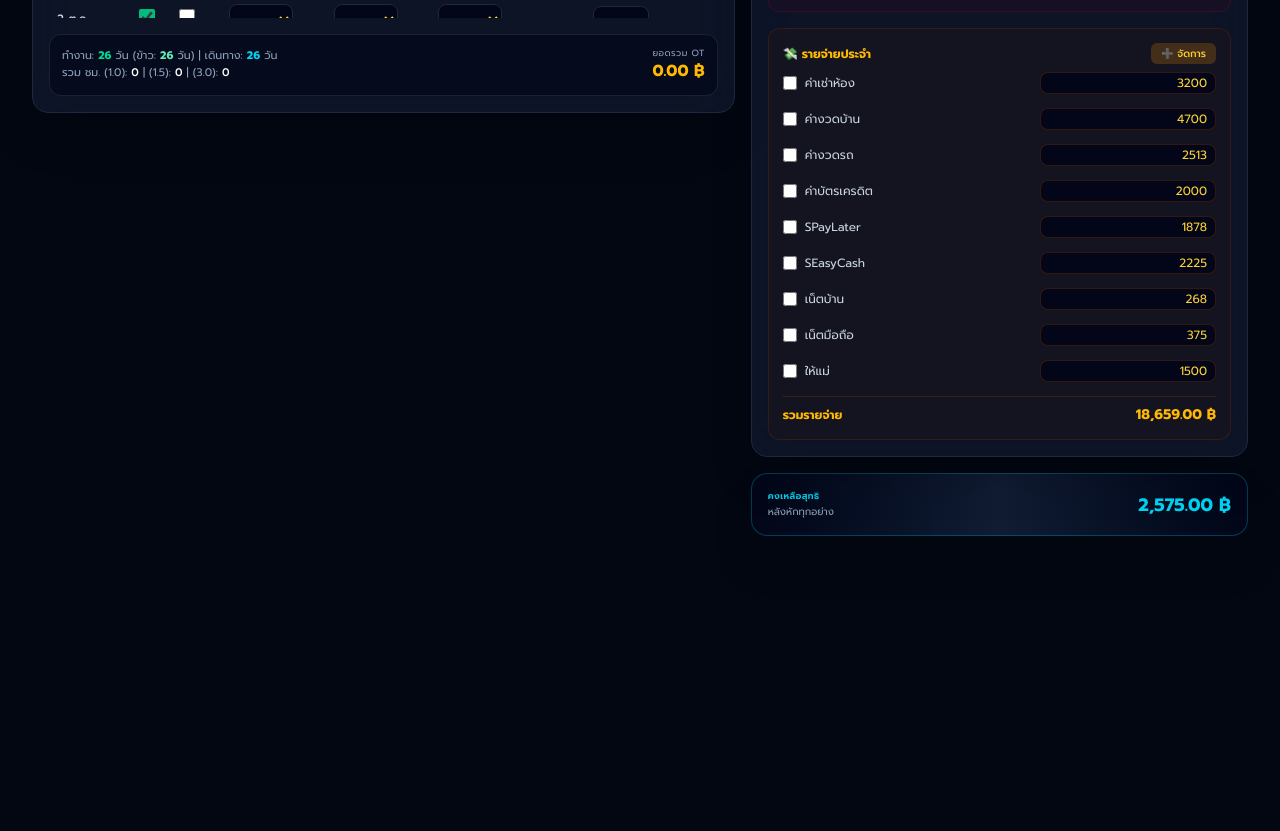
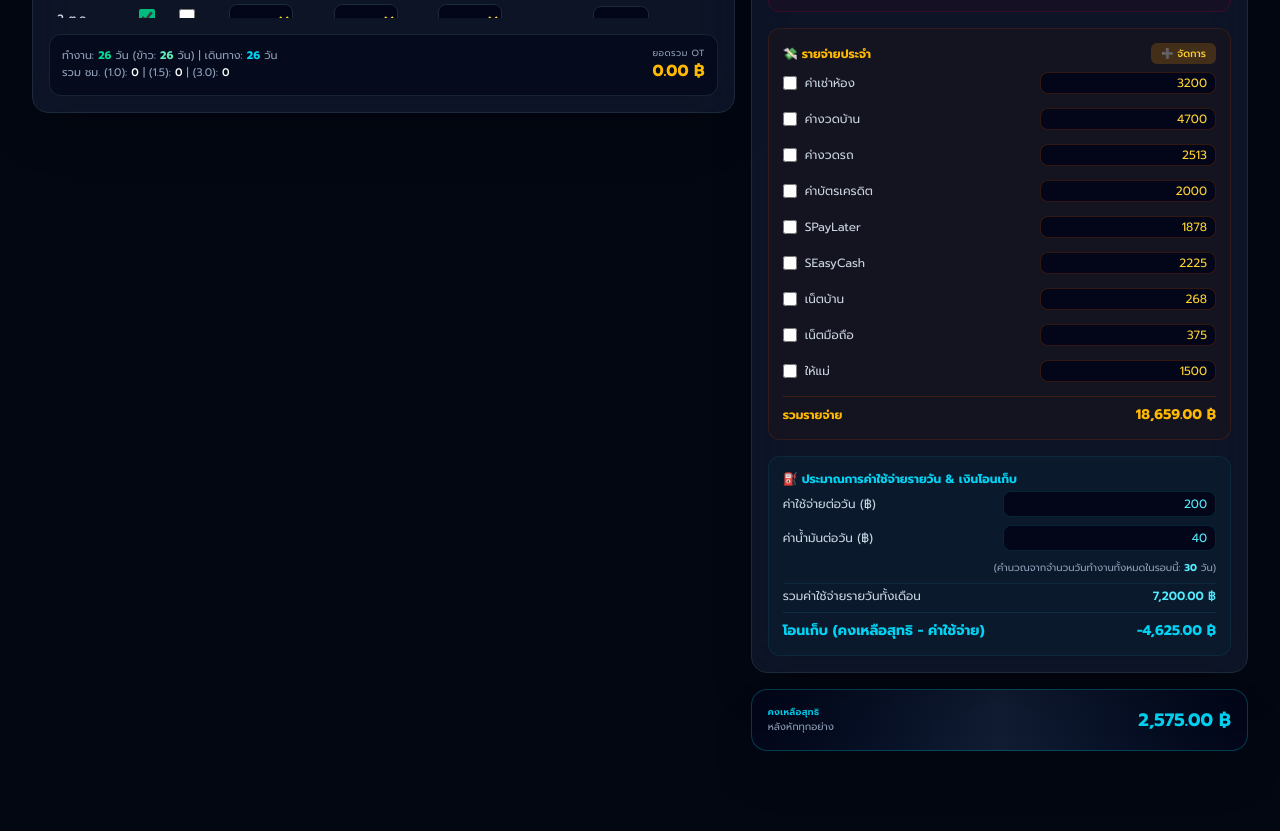
Before and after one commit to nuttapon4329-bit/OT, a plain HTML site: page index.html in a window 1280 px wide. Shown: the part 874-1705 px from the top of the page. Before the commit the page ends 1490 px from the top, so only its background shows below. Drawn offline with nearby package versions, Linux system fonts and the light colour scheme; no server answers.

Commit message:
Update index.html

```diff
--- a/index.html
+++ b/index.html
@@ -23,7 +23,7 @@
         <div class="text-amber-400 font-medium text-xs">กำลังซิงค์ข้อมูลจาก Google Sheet...</div>
     </div>
 
-    <!-- Top Navigation Bar (Full Width Container) -->
+    <!-- Top Navigation Bar -->
     <header class="border-b border-amber-500/30 bg-gradient-to-r from-slate-950 via-[#0d1527] to-slate-950 backdrop-blur-xl sticky top-0 z-40 px-4 xl:px-8 py-3.5 shadow-xl">
         <div class="max-w-[1920px] mx-auto flex flex-col md:flex-row justify-between items-center gap-3">
             <div class="flex items-center gap-3 w-full md:w-auto justify-between md:justify-start">
@@ -43,7 +43,6 @@
 
             <!-- Global Controls -->
             <div class="flex flex-wrap items-center gap-2.5 bg-slate-900/95 p-1.5 rounded-2xl border border-slate-800 shadow-inner w-full md:w-auto justify-between">
-                <!-- ย้ายปุ่มสรุปภาพรวมมาไว้ทางซ้ายสุดตรงนี้ -->
                 <button onclick="openSummaryModal()" class="bg-cyan-500/20 hover:bg-cyan-500/30 text-cyan-300 border border-cyan-500/40 px-2.5 py-1.5 rounded-xl text-xs font-bold transition cursor-pointer flex items-center gap-1.5" title="รายงานสรุปภาพรวม">
                     <span>📊</span> สรุปภาพรวม
                 </button>
@@ -61,7 +60,6 @@
                 <div class="flex items-center gap-2.5 pl-2.5 border-l border-slate-800">
                     <div class="text-right">
                         <div class="text-[10px] uppercase tracking-wider text-amber-300/90 font-bold">รายรับรวมสุทธิ</div>
-                        <!-- ขยายขนาดตัวเลขรายรับรวมสุทธิขึ้นอีก 1 เท่า (จากเดิม text-sm/base เป็น text-2xl/3xl) -->
                         <div class="text-xl md:text-3xl font-black text-emerald-400 val-display leading-tight" id="topBarTotalIncome">0.00 ฿</div>
                     </div>
                     <button onclick="togglePrivacy()" id="privacyToggleBtn" class="bg-slate-800 hover:bg-slate-700 text-slate-300 w-8 h-8 rounded-xl flex items-center justify-center transition cursor-pointer text-xs" title="ซ่อน/แสดง">
@@ -218,6 +216,32 @@
                         <div id="dynamicExpensesContainer" class="space-y-1.5"></div>
                         <div class="border-t border-amber-900/40 pt-2 grid grid-cols-2 items-center font-bold text-amber-400 text-xs">
                             <span>รวมรายจ่าย</span><span id="totalExpenses" class="text-right text-sm val-display">0.00 ฿</span>
+                        </div>
+                    </div>
+
+                    <!-- ส่วนคำนวณ ค่าใช้จ่ายต่อวัน & ค่าน้ำมัน & โอนเก็บ -->
+                    <div class="bg-cyan-950/20 p-3.5 rounded-xl border border-cyan-900/30 space-y-2 text-xs">
+                        <div class="font-bold text-cyan-400 mb-1 flex items-center gap-1 text-xs"><span>⛽</span> ประมาณการค่าใช้จ่ายรายวัน & เงินโอนเก็บ</div>
+
+                        <div class="grid grid-cols-2 items-center gap-2">
+                            <span class="text-slate-300">ค่าใช้จ่ายต่อวัน (฿)</span>
+                            <input type="number" id="dailyExpenseRate" value="200" oninput="markDataChanged()" class="bg-slate-950 text-cyan-300 px-2 py-1 rounded-lg text-right border border-cyan-900/40 text-xs">
+                        </div>
+                        <div class="grid grid-cols-2 items-center gap-2">
+                            <span class="text-slate-300">ค่าน้ำมันต่อวัน (฿)</span>
+                            <input type="number" id="dailyFuelRate" value="40" oninput="markDataChanged()" class="bg-slate-950 text-cyan-300 px-2 py-1 rounded-lg text-right border border-cyan-900/40 text-xs">
+                        </div>
+                        <div class="text-[10px] text-slate-400 text-right pt-0.5">
+                            (คำนวณจากจำนวนวันทำงานทั้งหมดในรอบนี้: <span id="totalDaysCount" class="text-cyan-300 font-bold">0</span> วัน)
+                        </div>
+                        <div class="grid grid-cols-2 items-center gap-2 pt-1 border-t border-cyan-900/30 text-slate-300">
+                            <span>รวมค่าใช้จ่ายรายวันทั้งเดือน</span>
+                            <span id="totalDailyExpenseCalc" class="text-right font-semibold text-cyan-300 val-display">0.00 ฿</span>
+                        </div>
+
+                        <div class="border-t border-cyan-900/40 pt-2 flex items-center justify-between font-extrabold text-sm text-cyan-400">
+                            <span>โอนเก็บ (คงเหลือสุทธิ - ค่าใช้จ่าย)</span>
+                            <span id="transferSavings" class="val-display">0.00 ฿</span>
                         </div>
                     </div>
                 </div>
@@ -379,6 +403,8 @@
                 deductSocial: 875,
                 deductStudentLoan: 1080,
                 deductOther: 0,
+                dailyExpenseRate: 200,
+                dailyFuelRate: 40,
                 expensesList: [
                     { name: "ค่าเช่าห้อง", amount: 3200, paid: false },
                     { name: "ค่างวดบ้าน", amount: 4700, paid: false },
@@ -433,6 +459,8 @@
             cycle.deductSocial = parseFloat(document.getElementById('deductSocial').value) || 0;
             cycle.deductStudentLoan = parseFloat(document.getElementById('deductStudentLoan').value) || 0;
             cycle.deductOther = parseFloat(document.getElementById('deductOther').value) || 0;
+            cycle.dailyExpenseRate = parseFloat(document.getElementById('dailyExpenseRate').value) || 0;
+            cycle.dailyFuelRate = parseFloat(document.getElementById('dailyFuelRate').value) || 0;
         }
 
         function updateCycleSelectDropdown() {
@@ -493,6 +521,8 @@
                 deductSocial: lastCycle ? lastCycle.deductSocial : 875,
                 deductStudentLoan: lastCycle ? lastCycle.deductStudentLoan : 1080,
                 deductOther: 0,
+                dailyExpenseRate: lastCycle ? lastCycle.dailyExpenseRate : 200,
+                dailyFuelRate: lastCycle ? lastCycle.dailyFuelRate : 40,
                 expensesList: lastCycle ? JSON.parse(JSON.stringify(lastCycle.expensesList)) : [],
                 otData: otRows
             };
@@ -524,6 +554,8 @@
             document.getElementById('deductSocial').value = cycle.deductSocial;
             document.getElementById('deductStudentLoan').value = cycle.deductStudentLoan;
             document.getElementById('deductOther').value = cycle.deductOther || 0;
+            document.getElementById('dailyExpenseRate').value = cycle.dailyExpenseRate !== undefined ? cycle.dailyExpenseRate : 200;
+            document.getElementById('dailyFuelRate').value = cycle.dailyFuelRate !== undefined ? cycle.dailyFuelRate : 40;
 
             let s = cycle.startDate.split('-');
             let e = cycle.endDate.split('-');
@@ -698,7 +730,20 @@
             });
             document.getElementById('totalExpenses').innerText = formatVal(totalExpenses);
 
-            document.getElementById('netBalance').innerText = formatVal(totalIncome - totalDeductions - totalExpenses);
+            let netBalance = totalIncome - totalDeductions - totalExpenses;
+            document.getElementById('netBalance').innerText = formatVal(netBalance);
+
+            // คำนวณค่าใช้จ่ายรายวัน & ค่าน้ำมัน
+            let totalDaysInCycle = cycle.otData.length;
+            document.getElementById('totalDaysCount').innerText = totalDaysInCycle;
+
+            let dailyExpenseRate = parseFloat(document.getElementById('dailyExpenseRate').value) || 0;
+            let dailyFuelRate = parseFloat(document.getElementById('dailyFuelRate').value) || 0;
+            let totalDailyExpense = (dailyExpenseRate + dailyFuelRate) * totalDaysInCycle;
+            document.getElementById('totalDailyExpenseCalc').innerText = formatVal(totalDailyExpense);
+
+            let transferSavings = netBalance - totalDailyExpense;
+            document.getElementById('transferSavings').innerText = formatVal(transferSavings);
         }
 
         function togglePrivacy() {
```
